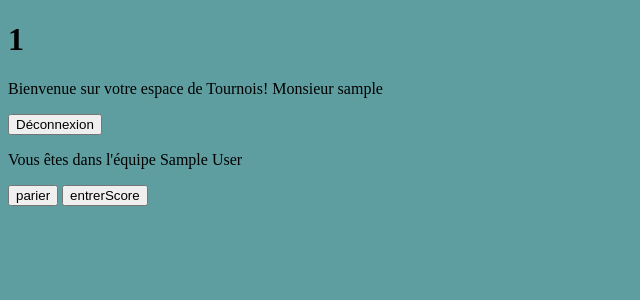
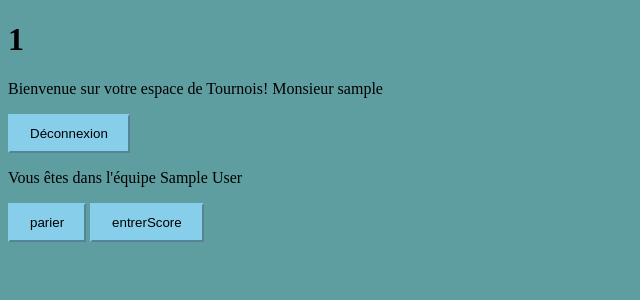
Before and after one commit to Softy7/SAE3.01, a PHP site: page /View/HomeTournaments/HomeTournaments.php in a window 1280 px wide. Shown: the top 300 px of the page, without its empty margins (0-640 px from the left). Run offline with PHP 8.4, Linux system fonts and the light colour scheme; the visitor is signed in with stand-in values (Sample User, id 1).

Commit message:
Add files via upload
css

```diff
--- a/View/HomeTournaments/HomeTournaments.css
+++ b/View/HomeTournaments/HomeTournaments.css
@@ -1,3 +1,25 @@
 body{
     background-color: cadetblue;
 }
+button:hover{
+    background-color: azure;
+    border-color: azure;
+}
+
+button{
+    padding: 10px 20px;
+    cursor: pointer;
+    background-color: skyblue;
+    border-color: skyblue;
+}
+input[type="submit"] {
+    padding: 10px 20px;
+    cursor: pointer;
+    background-color: skyblue;
+    border-color: skyblue;
+}
+
+input[type="submit"]:hover{
+    background-color: azure;
+    border-color: azure;
+}
```
